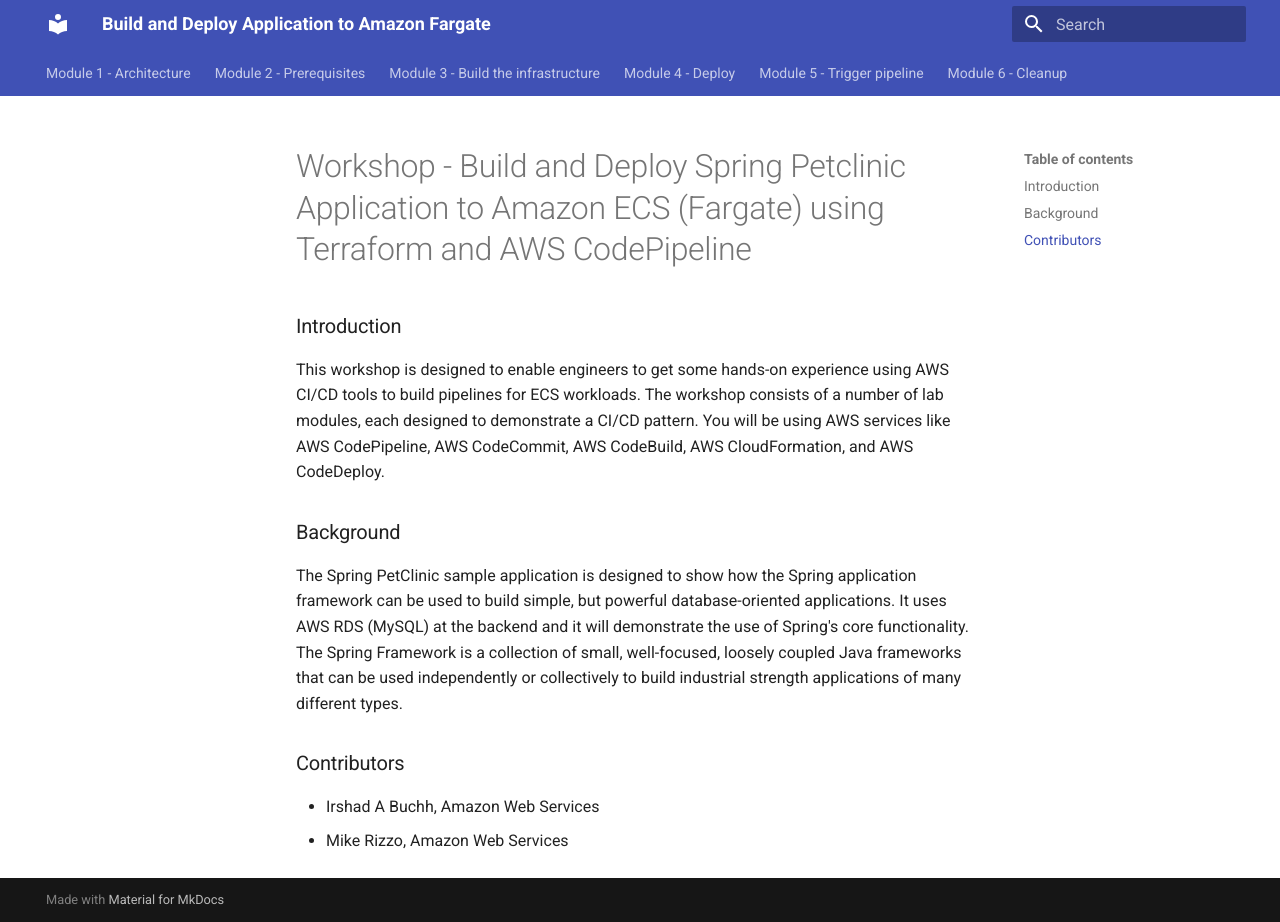
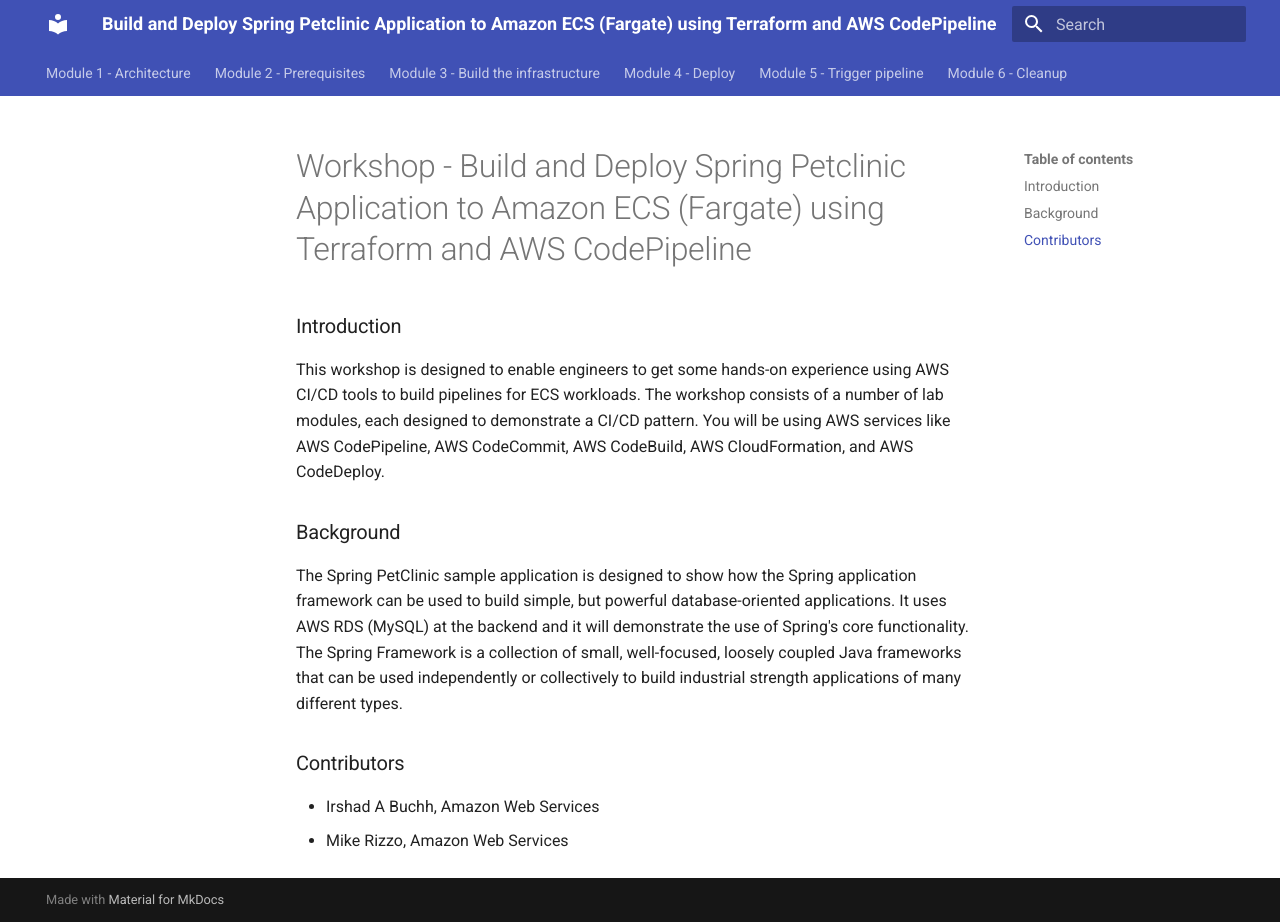
Before and after one commit to aws-samples/aws-ecs-cicd-terraform, an MkDocs documentation site: the page built from docs/index.md, in a window 1280 px wide and 922 px high. Built offline with MkDocs 1.6.1 and Material for MkDocs 9.7.7, drawn with Linux system fonts in a browser that asks for light colours; some web fonts are replaced.

Commit message:
Update mkdocs.yml

```diff
--- a/mkdocs.yml
+++ b/mkdocs.yml
@@ -1,4 +1,4 @@
-site_name: Build and Deploy Application to Amazon Fargate
+site_name: Build and Deploy Spring Petclinic Application to Amazon ECS (Fargate) using Terraform and AWS CodePipeline
 nav:
   - Module 1 - Architecture: architecture.md
   - Module 2 - Prerequisites: prerequisites.md
```
